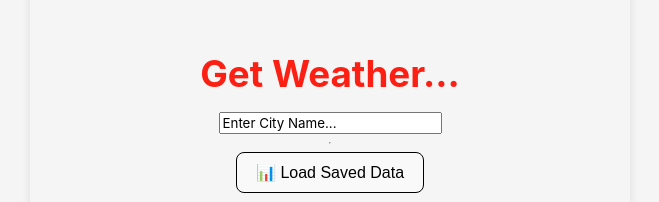
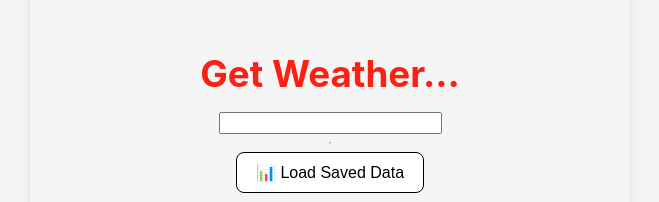
Before and after one commit to chiranjeevibandi/API-INTEGRATION-MONGODB-PROJECT, a React (Vite) app: page / in a window 1280 px wide. Shown: the part 265-467 px from the top of the page, without its empty margins (310-969 px from the left). Built offline with nearby package versions, Linux system fonts and the light colour scheme.

Commit message:
Update App.css

```diff
--- a/src/App.css
+++ b/src/App.css
@@ -33,7 +33,7 @@
   }
 }
 input::placeholder {
-  color: #000000;
+  color: white;
   opacity: 1;
 }
 
@@ -175,6 +175,7 @@ h1, h2, p, span, button {
 }
 
 button{
+  background-color:white;
   border: 1px solid black;
 }
 button:hover{
```
